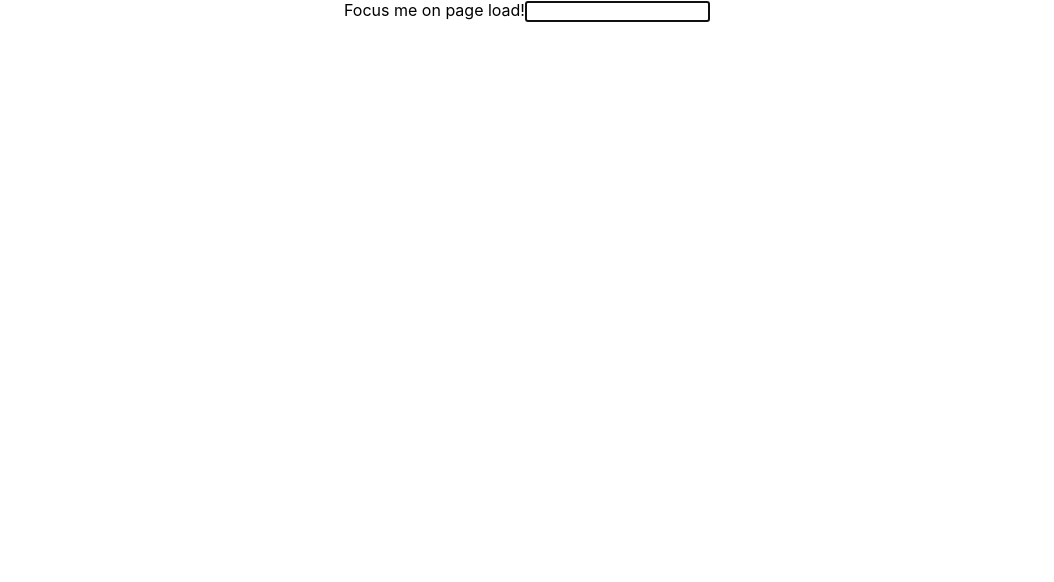
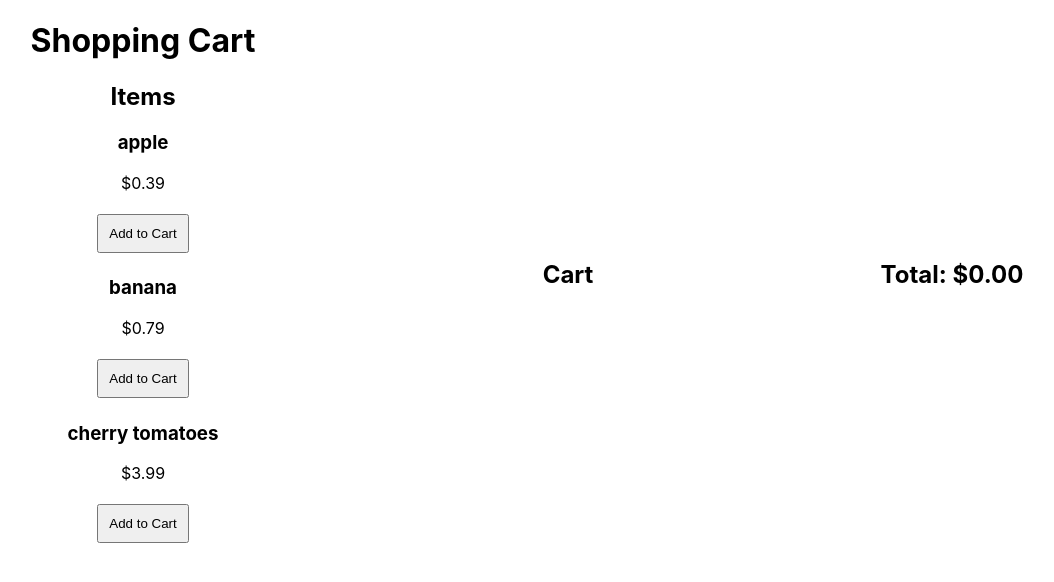
Before and after one commit to best-lucky1030/react-js-code-challenges-linkedin, a React (Create React App) app: page / in a window 1280 px wide. Shown: the top 582 px of the page, without its empty margins (113-1167 px from the left). Built offline with nearby package versions, Linux system fonts and the light colour scheme.

Commit message:
add shoppingCart component

```diff
--- /dev/null
+++ b/src/11-shopping-cart/ShoppingCart.js
@@ -0,0 +1,100 @@
+import { useState } from "react";
+
+const items = [
+    {
+        name: "apple",
+        price: 0.39,
+    },
+    {
+        name: "banana",
+        price: 0.79,
+    },
+    {
+        name: "cherry tomatoes",
+        price: 3.99,
+    },
+];
+
+function ShoppingCart() {
+    const [cart, setCart] = useState([]);
+
+    const addToCart = (item) => {
+        console.log(item);
+        let cartCopy = [...cart];
+        const itemInCart = cartCopy.find((i) => i.name === item.name);
+        if (itemInCart) {
+            itemInCart.quantity += 1;
+            setCart(cartCopy);
+        } else {
+            setCart((prevCart) => [...prevCart, { ...item, quantity: 1 }]);
+        }
+    };
+
+    const increaseQuantity = (name) => {
+        let cartCopy = [...cart];
+        let item = cartCopy.find((i) => i.name === name);
+        item.quantity += 1;
+        setCart(cartCopy);
+    };
+
+    const decreaseQuantity = (name) => {
+        let cartCopy = [...cart];
+        let item = cartCopy.find((i) => i.name === name);
+        if (item.quantity > 1) {
+            item.quantity -= 1;
+        } else {
+            cartCopy = cartCopy.filter((item) => item.name !== name);
+        }
+        setCart(cartCopy);
+    };
+
+    return (
+        <div
+            style={{
+                display: "flex",
+                flexDirection: "row",
+                flexWrap: "wrap",
+                alignItems: "center",
+                justifyContent: "space-around",
+            }}
+        >
+            <div className="cart" style={{}}>
+                <h1>Shopping Cart</h1>
+                <div className="items">
+                    <h2>Items</h2>
+                    {items.map((item) => (
+                        <div key={item.name}>
+                            <h3>{item.name}</h3>
+                            <p>${item.price}</p>
+                            <button onClick={() => addToCart(item)}>Add to Cart</button>
+                        </div>
+                    ))}
+                </div>
+            </div>
+            <div>
+                <h2>Cart</h2>
+                {cart.map((item) => (
+                    <div key={item.name}>
+                        <h3>{item.name}</h3>
+                        <p>
+                            <button onClick={() => decreaseQuantity(item.name)}>-</button>
+                            {item.quantity}
+                            <button onClick={() => increaseQuantity(item.name)}>+</button>
+                        </p>
+                        <p>Subtotal: ${(item.quantity * item.price).toFixed(2)}</p>
+                    </div>
+                ))}
+            </div>
+            <div className="total">
+                <h2>
+                    Total: $
+                    {cart
+                        ?.reduce((acc, item) => acc + item.quantity * item.price, 0)
+                        .toFixed(2)}
+                </h2>
+            </div>
+        </div>
+    );
+}
+
+export default ShoppingCart;
--- a/src/App.js
+++ b/src/App.js
@@ -10,6 +10,7 @@
 import PixelArt from './08-pixel-art/PixelArt';
 import SimpleCalculator from './09-simple-calculator/SimpleCalculator';
 import FocusInput from './10-focus-input/FocusInput';
+import ShoppingCart from './11-shopping-cart/ShoppingCart';
 
 function App() {
   return (
@@ -23,7 +24,8 @@
       {/* <ColorPicker /> */}
       {/* <PixelArt /> */}
       {/* <SimpleCalculator /> */}
-      <FocusInput />
+      {/* <FocusInput /> */}
+      <ShoppingCart />
     </div>
   );
 }
```
